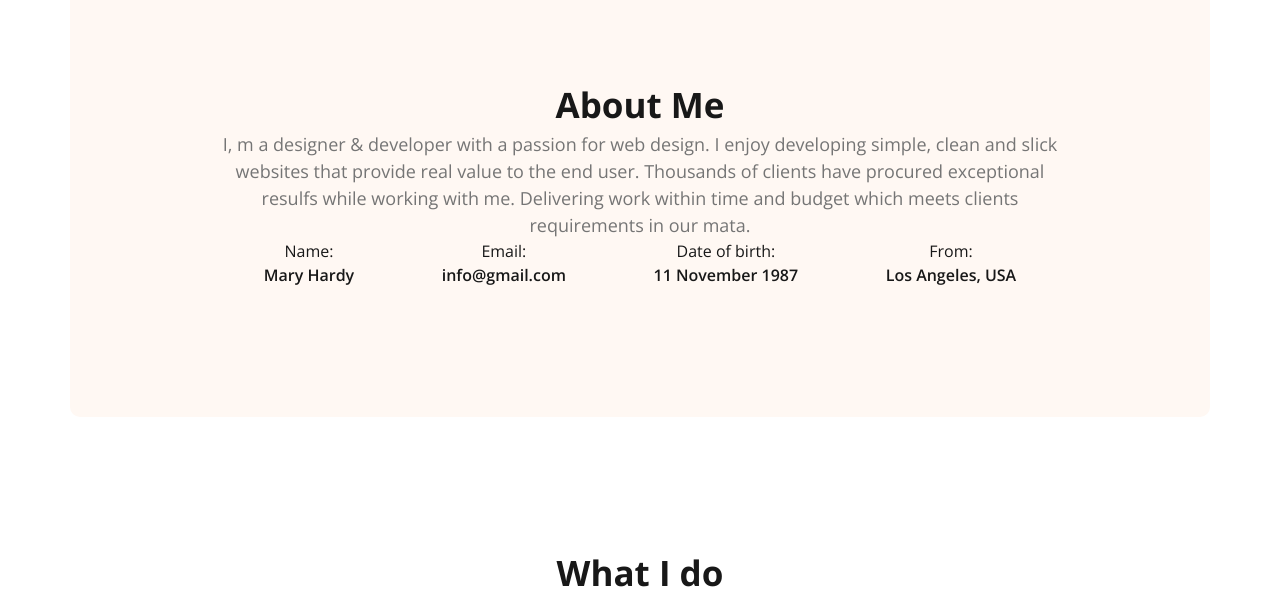
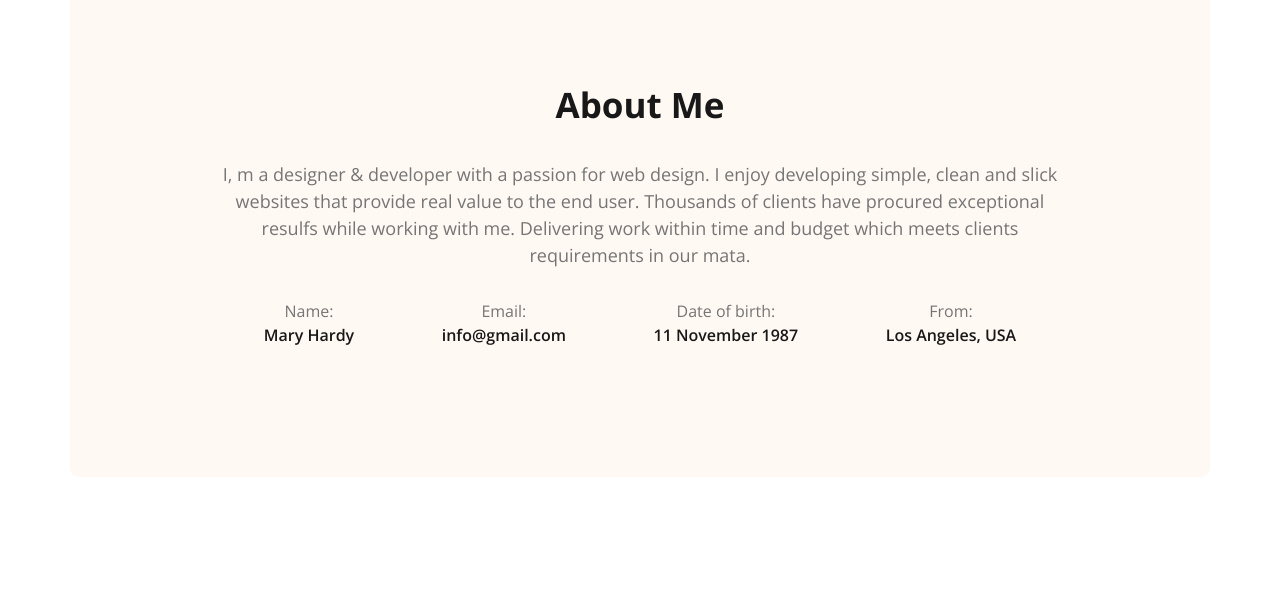
Before and after one commit to kanakferdous/web-dev-portfolio, a plain HTML site: page index.html in a window 1280 px wide. Shown: the part 1020-1624 px from the top of the page. Drawn offline with nearby package versions, Linux system fonts and the light colour scheme.

Commit message:
About Section Updated

```diff
--- a/index.html
+++ b/index.html
@@ -59,19 +59,19 @@
       </p>
       <div class="about-items">
         <div class="about-item">
-          <p class="item-title">Name:</p>
+          <p class="item-title dark-3">Name:</p>
           <p class="item-description">Mary Hardy</p>
         </div>
         <div class="about-item">
-          <p class="item-title">Email:</p>
+          <p class="item-title dark-3">Email:</p>
           <p class="item-description">info@gmail.com</p>
         </div>
         <div class="about-item">
-          <p class="item-title">Date of birth:</p>
+          <p class="item-title dark-3">Date of birth:</p>
           <p class="item-description">11 November 1987</p>
         </div>
         <div class="about-item">
-          <p class="item-title">From:</p>
+          <p class="item-title dark-3">From:</p>
           <p class="item-description">Los Angeles, USA</p>
         </div>
       </div>
--- a/styles/portfolio.css
+++ b/styles/portfolio.css
@@ -44,6 +44,10 @@ button {
 
 .dark-2 {
   color: #474747;
+}
+
+.dark-3 {
+  color: #757575;
 }
 
 .btn-primary {
@@ -193,6 +197,10 @@ main section {
   text-align: center;
 }
 
+.about .section-description {
+  margin: 30px 0px;
+}
+
 .about-items {
   display: flex;
   justify-content: space-around;
```
